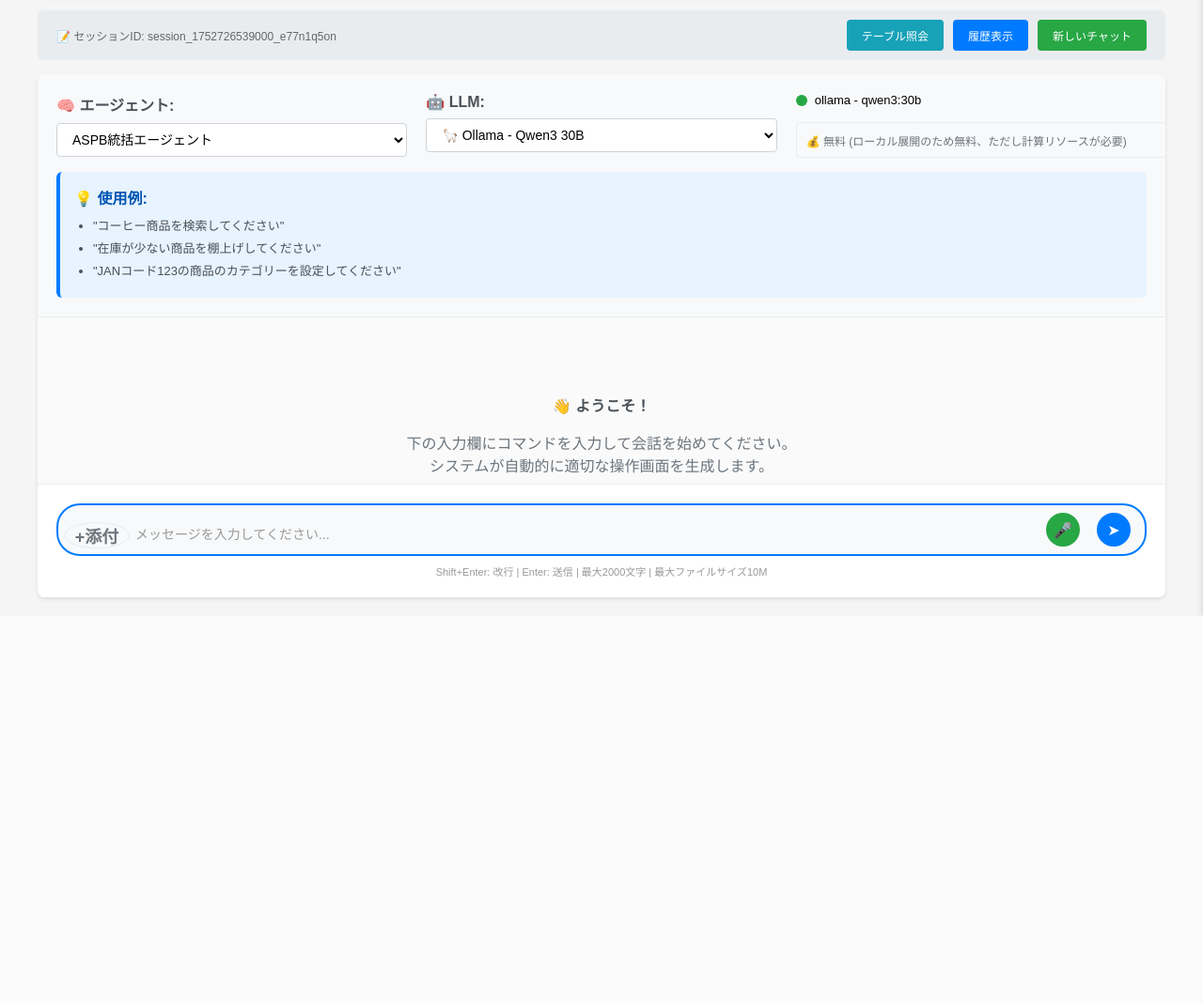
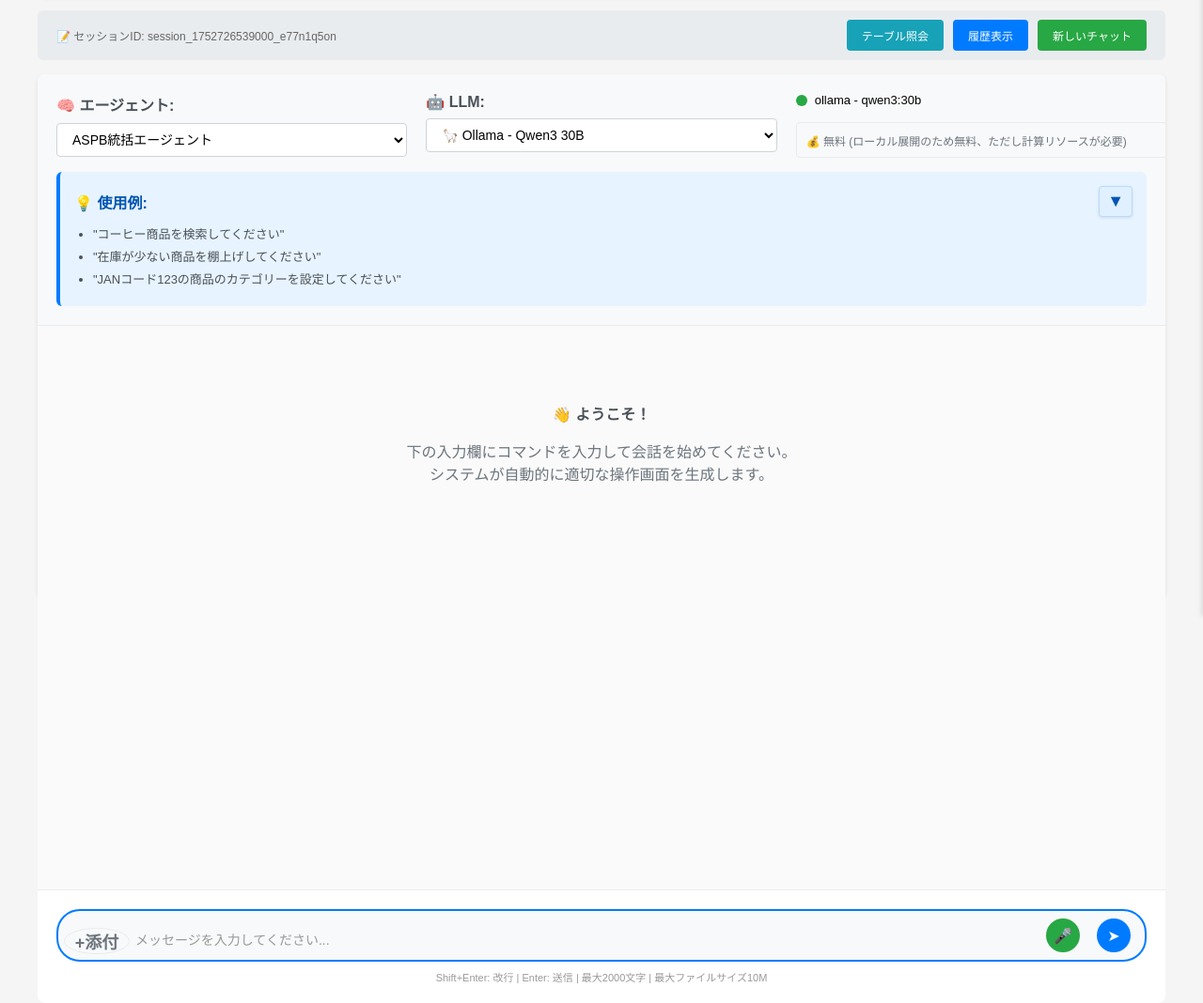
Before and after one commit to squall0627/EcAgentDemo, a FastAPI app: page /api/top in a window 1280 px wide. Shown: the part 144-1212 px from the top of the page at 94% size. Before the commit the page ends 800 px from the top, so only its background shows below. Run offline with FastAPI, Linux system fonts and the light colour scheme; data comes from the database, SQL or seed files in the repository; data that the repository does not hold is empty.

Commit message:
Add toggle functionality for examples section with animations and persistent state tracking
- Enhanced the examples section with a collapsible feature.
- Introduced smooth animations for toggling the examples.
- Added persistent state tracking using localStorage to save user preferences.

```diff
--- a/static/css/top_page_styles.css
+++ b/static/css/top_page_styles.css
@@ -307,7 +307,7 @@ body {
     overflow-y: auto;
     padding: 20px;
     background: #fafafa;
-    min-height: 0; /* 縮小を許可 */
+    min-height: 70vh; /* 画面の高さの70%を最小の高さとして確保 */
 }
 
 .message {
@@ -813,16 +813,66 @@ body {
     background: #e7f3ff;
     border-radius: 6px;
     border-left: 4px solid #007bff;
+    transition: all 0.3s ease;
+}
+
+.examples.collapsed {
+    padding: 10px 15px;
+}
+
+.examples-header {
+    display: flex;
+    justify-content: space-between;
+    align-items: center;
 }
 
 .examples strong {
     color: #0056b3;
-    display: block;
-    margin-bottom: 8px;
+    margin: 0;
+}
+
+.toggle-examples-btn {
+    background: #e0f0ff;
+    border: 1px solid #b8daff;
+    border-radius: 4px;
+    color: #0056b3;
+    cursor: pointer;
+    font-size: 16px;
+    padding: 5px 8px;
+    display: flex;
+    align-items: center;
+    justify-content: center;
+    transition: all 0.3s ease;
+    box-shadow: 0 1px 3px rgba(0,0,0,0.1);
+}
+
+.toggle-examples-btn:hover {
+    background: #cce5ff;
+    color: #003d7a;
+    transform: scale(1.05);
+}
+
+.toggle-icon {
+    font-size: 18px;
+    font-weight: bold;
+}
+
+.examples.collapsed .toggle-icon {
+    transform: rotate(-90deg);
+}
+
+.examples-content {
+    overflow: hidden;
+    transition: max-height 0.3s ease;
+    max-height: 500px; /* Large enough to contain all content */
+}
+
+.examples.collapsed .examples-content {
+    max-height: 0;
 }
 
 .examples ul {
-    margin: 0;
+    margin: 8px 0 0 0;
     padding-left: 20px;
     color: #495057;
 }
--- a/static/templates/top_page_template.html
+++ b/static/templates/top_page_template.html
@@ -126,13 +126,20 @@
                     </div>
                 </div>
 
-                <div class="examples">
+                <div class="examples" id="examplesSection">
+                    <div class="examples-header">
                         <strong>💡 使用例:</strong>
+                        <button id="toggleExamplesBtn" class="toggle-examples-btn" title="使用例を折りたたむ/展開する">
+                            <span class="toggle-icon">▼</span>
+                        </button>
+                    </div>
+                    <div class="examples-content" id="examplesContent">
                         <ul>
                             <li>"コーヒー商品を検索してください"</li>
                             <li>"在庫が少ない商品を棚上げしてください"</li>
                             <li>"JANコード123の商品のカテゴリーを設定してください"</li>
                         </ul>
+                    </div>
                 </div>
             </div>
 
@@ -2010,9 +2017,44 @@
             }
         });
 
+        // 使用例セクションの折りたたみ/展開機能
+        function toggleExamplesSection() {
+            const examplesSection = document.getElementById('examplesSection');
+            const toggleIcon = document.querySelector('.toggle-icon');
+
+            // 状態を切り替え
+            examplesSection.classList.toggle('collapsed');
+
+            // 状態を保存
+            const isCollapsed = examplesSection.classList.contains('collapsed');
+            localStorage.setItem('examplesSectionCollapsed', isCollapsed);
+
+            // ボタンのタイトルを更新
+            const toggleBtn = document.getElementById('toggleExamplesBtn');
+            toggleBtn.title = isCollapsed ? "使用例を展開する" : "使用例を折りたたむ";
+        }
+
+        // 使用例セクションの状態を復元
+        function restoreExamplesSection() {
+            const examplesSection = document.getElementById('examplesSection');
+            const isCollapsed = localStorage.getItem('examplesSectionCollapsed') === 'true';
+
+            if (isCollapsed) {
+                examplesSection.classList.add('collapsed');
+
+                // ボタンのタイトルを更新
+                const toggleBtn = document.getElementById('toggleExamplesBtn');
+                toggleBtn.title = "使用例を展開する";
+            }
+        }
+
+        // 使用例セクションのトグルボタンにイベントリスナーを設定
+        document.getElementById('toggleExamplesBtn').addEventListener('click', toggleExamplesSection);
+
         // 初期化
         restoreSelections();
         updateLLMStatus();
+        restoreExamplesSection();
 
         // ページ読み込み時に会話履歴を読み込み
         window.addEventListener('load', async function() {
```
Lines whose indentation alone changed are shown as unchanged.
